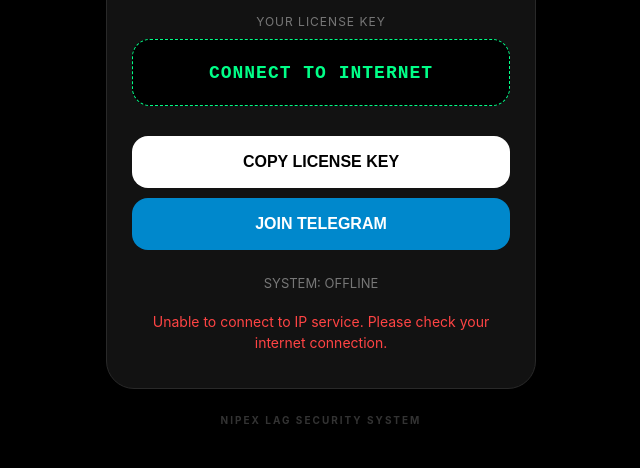
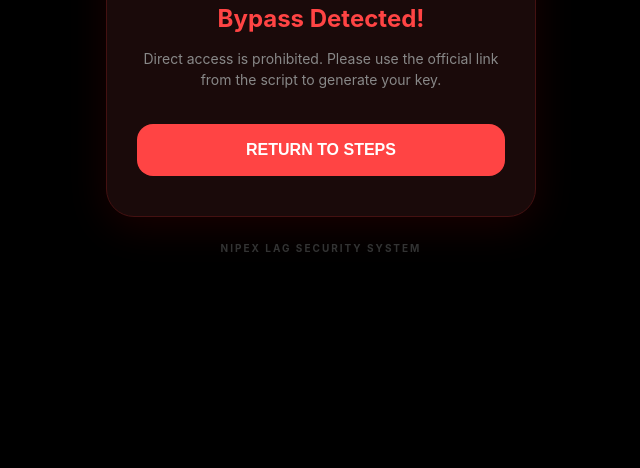
Before and after one commit to mahatnipen-alt/NIPEX-LAG, a plain HTML site: page index.html in a window 1280 px wide. Shown: the part 332-800 px from the top of the page, without its empty margins (319-959 px from the left). Drawn offline with Linux system fonts and the light colour scheme; no server answers.

Commit message:
Add security visibility and bypass handling

```diff
--- a/index.html
+++ b/index.html
@@ -48,6 +48,24 @@ body {
     width: 100%;
     max-width: 430px;
 }
+
+
+/* =========================================
+   SECURITY VISIBILITY
+========================================= */
+
+#mainContainer {
+    display: none;
+}
+
+#bypassContainer {
+    display: none;
+}
+
+
+/* =========================================
+   MAIN CARD
+========================================= */
 
 .card {
     background: var(--card);
@@ -268,6 +286,51 @@ h1 {
 
 
 /* =========================================
+   BYPASS CARD
+========================================= */
+
+.error-card {
+    background: #1a0a0a;
+
+    border: 1px solid #441111;
+
+    border-radius: 28px;
+
+    padding: 40px 30px;
+
+    text-align: center;
+
+    box-shadow:
+        0 10px 40px
+        rgba(255,0,0,0.1);
+}
+
+.error-icon {
+    font-size: 50px;
+
+    margin-bottom: 20px;
+}
+
+.error-title {
+    color: var(--error);
+
+    font-size: 24px;
+
+    font-weight: bold;
+
+    margin-bottom: 15px;
+}
+
+.btn-red {
+    background: var(--error);
+
+    color: white;
+
+    margin-top: 20px;
+}
+
+
+/* =========================================
    FOOTER
 ========================================= */
 
@@ -294,6 +357,13 @@ h1 {
 
 
 <div class="container">
+
+
+    <!-- =====================================
+         MAIN CONTAINER
+    ====================================== -->
+
+    <div id="mainContainer">
 
         <div class="card">
 
@@ -395,6 +465,51 @@ h1 {
 
         </div>
 
+    </div>
+
+
+    <!-- =====================================
+         BYPASS CONTAINER
+    ====================================== -->
+
+    <div id="bypassContainer">
+
+        <div class="error-card">
+
+            <div class="error-icon">
+                🚫
+            </div>
+
+            <div class="error-title">
+                Bypass Detected!
+            </div>
+
+            <p
+                style="
+                color:#888;
+                font-size:14px;
+                line-height:1.5;
+                ">
+
+                Direct access is prohibited.
+                Please use the official link
+                from the script to generate your key.
+
+            </p>
+
+
+            <button
+                class="btn btn-red"
+                onclick="location.href='steps.html'">
+
+                RETURN TO STEPS
+
+            </button>
+
+        </div>
+
+    </div>
+
 
     <!-- FOOTER -->
 
@@ -433,6 +548,109 @@ const TELEGRAM_LINK =
 
 const KEY_YEAR =
     2026;
+
+
+
+/* =========================================
+   SECURITY CHECK
+========================================= */
+
+function checkSecurity() {
+
+    const urlParams =
+        new URLSearchParams(
+            window.location.search
+        );
+
+
+    const source =
+        urlParams.get("source");
+
+
+    const referrer =
+        document.referrer;
+
+
+    /*
+     * Official sources
+     */
+
+    const allowed =
+        source === "official" ||
+        referrer.includes("vplink.io") ||
+        referrer.includes("lootdest.org") ||
+        referrer.includes("steps.html");
+
+
+    if (allowed) {
+
+
+        /*
+         * Agar source=official hai
+         * to URL se source hata do
+         */
+
+        if (
+            source === "official"
+        ) {
+
+            const cleanUrl =
+                window.location.protocol +
+                "//" +
+                window.location.host +
+                window.location.pathname;
+
+
+            window.history.replaceState(
+                {},
+                document.title,
+                cleanUrl
+            );
+
+        }
+
+
+        /*
+         * Main generator show
+         */
+
+        document
+            .getElementById(
+                "mainContainer"
+            )
+            .style.display = "block";
+
+
+        /*
+         * Generate key
+         */
+
+        generateLockedKey();
+
+    }
+    else {
+
+
+        /*
+         * Direct/bypass access
+         */
+
+        document
+            .getElementById(
+                "mainContainer"
+            )
+            .style.display = "none";
+
+
+        document
+            .getElementById(
+                "bypassContainer"
+            )
+            .style.display = "block";
+
+    }
+
+}
 
 
 
@@ -831,14 +1049,14 @@ async function copyKey() {
 function openTelegram() {
 
     window.location.href =
-        "https://t.me/nipex_lag";
+        TELEGRAM_LINK;
 
 }
 
 
 
 /* =========================================
-   START AUTOMATICALLY
+   START
 ========================================= */
 
 window.addEventListener(
@@ -846,12 +1064,13 @@ window.addEventListener(
     function() {
 
         /*
-         * Website open hote hi
-         * IP detect hoga aur
-         * key automatically generate hogi.
+         * Pehle security check
+         *
+         * Allowed hone par hi
+         * IP detect + key generate hoga.
          */
 
-        generateLockedKey();
+        checkSecurity();
 
     }
 );
```
Lines whose indentation alone changed are shown as unchanged.
